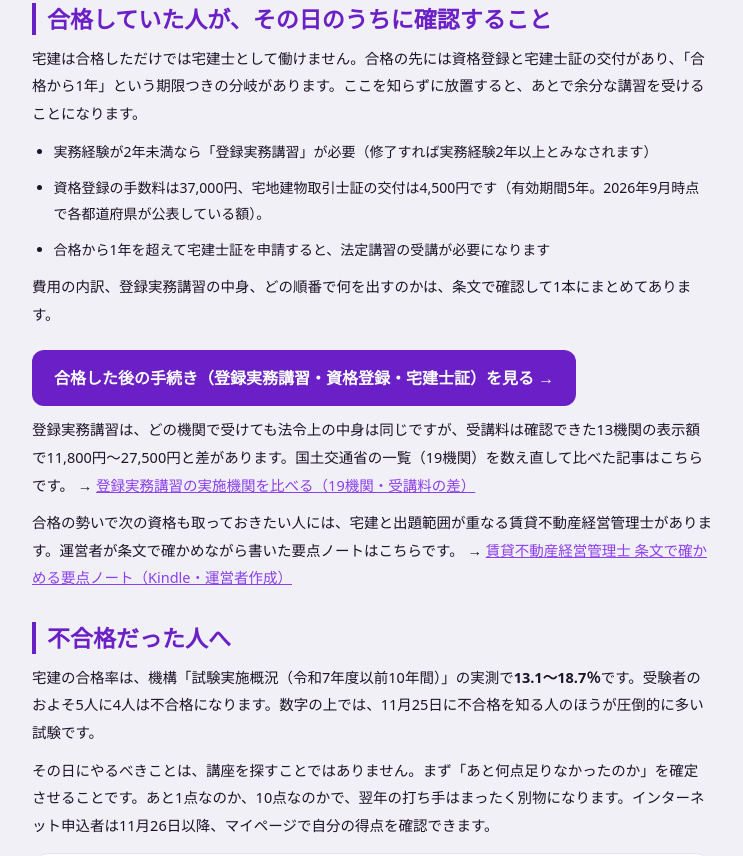
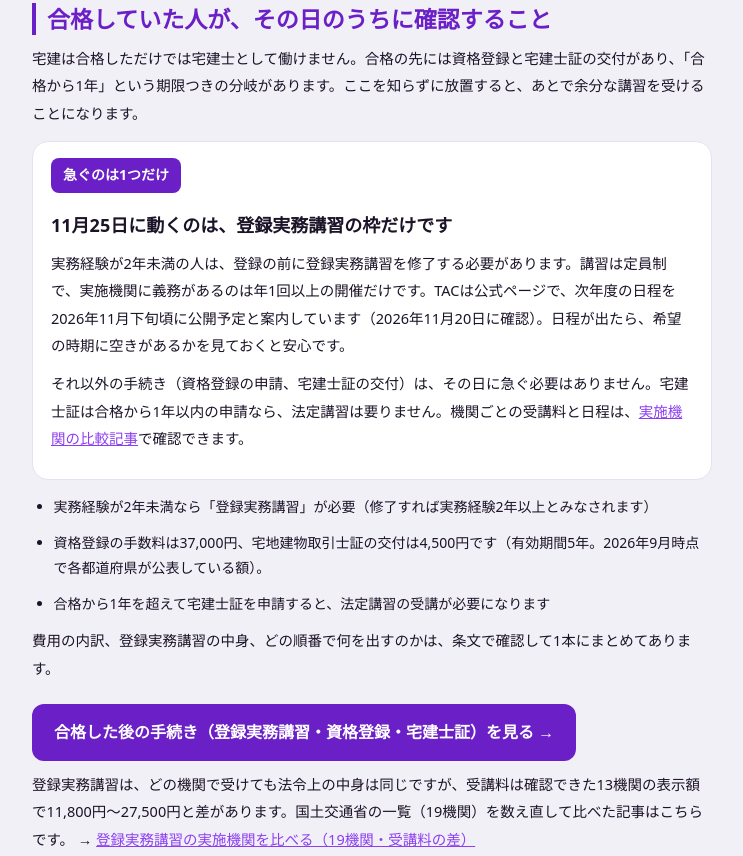
Before and after one commit to fujiken1016/takken-gym, a plain HTML site: page goukaku-happyou/index.html in a window 1280 px wide. Shown: the part 8376-9232 px from the top of the page, without its empty margins (268-1011 px from the left). Drawn offline with Linux system fonts and the light colour scheme.

Commit message:
合格後の導線(11/20): 合格発表ページ #goukaku 先頭に「11/25に動くのは登録実務講習の枠だけ」を追加(広告なし・#fugoukaku不変)
Co-Authored-By: Claude Sonnet 5.5 <noreply@anthropic.com>

```diff
--- a/goukaku-happyou/index.html
+++ b/goukaku-happyou/index.html
@@ -77,7 +77,7 @@
  .bars .vl{font-size:14px;color:var(--ink);line-height:1.85}
 </style>
 <!-- 構造化データ: FAQPage は 2026-05-07 に検索での表示が廃止されたため使わない（memory/article_quality_playbook.md §2-2）。現役の Article / BreadcrumbList のみ。 -->
-<script type="application/ld+json">{"@context":"https://schema.org","@type":"Article","headline":"宅建 合格発表【2026年度】令和8年11月25日9時30分｜確認方法と自分の点数はわかるのか","description":"令和8年度宅建試験の合格発表日・合否の確認手順・合格証書の届き方・不合格者への通知の有無、および令和8年度から始まる得点と解答内容の閲覧サービスを、実施機関の試験案内の原文で確認して整理したページ。","inLanguage":"ja","datePublished":"2026-09-03","dateModified":"2026-11-18","mainEntityOfPage":{"@type":"WebPage","@id":"https://takken.mainichi-lab.com/goukaku-happyou/"},"image":"https://takken.mainichi-lab.com/og.png","author":{"@type":"Organization","name":"宅建GYM"},"publisher":{"@type":"Organization","name":"宅建GYM","url":"https://takken.mainichi-lab.com/"}}</script>
+<script type="application/ld+json">{"@context":"https://schema.org","@type":"Article","headline":"宅建 合格発表【2026年度】令和8年11月25日9時30分｜確認方法と自分の点数はわかるのか","description":"令和8年度宅建試験の合格発表日・合否の確認手順・合格証書の届き方・不合格者への通知の有無、および令和8年度から始まる得点と解答内容の閲覧サービスを、実施機関の試験案内の原文で確認して整理したページ。","inLanguage":"ja","datePublished":"2026-09-03","dateModified":"2026-11-20","mainEntityOfPage":{"@type":"WebPage","@id":"https://takken.mainichi-lab.com/goukaku-happyou/"},"image":"https://takken.mainichi-lab.com/og.png","author":{"@type":"Organization","name":"宅建GYM"},"publisher":{"@type":"Organization","name":"宅建GYM","url":"https://takken.mainichi-lab.com/"}}</script>
 <script type="application/ld+json">
 {"@context":"https://schema.org","@type":"BreadcrumbList","itemListElement":[
 {"@type":"ListItem","position":1,"name":"宅建GYM","item":"https://takken.mainichi-lab.com/"},
@@ -312,6 +312,12 @@
   </figure>
   <h2 id="goukaku">合格していた人が、その日のうちに確認すること</h2>
   <p>宅建は合格しただけでは宅建士として働けません。合格の先には資格登録と宅建士証の交付があり、「合格から1年」という期限つきの分岐があります。ここを知らずに放置すると、あとで余分な講習を受けることになります。</p>
+  <div class="case">
+    <span class="tagline">急ぐのは1つだけ</span>
+    <p style="font-size:18px;font-weight:700;line-height:1.6;margin-bottom:6px">11月25日に動くのは、登録実務講習の枠だけです</p>
+    <p>実務経験が2年未満の人は、登録の前に登録実務講習を修了する必要があります。講習は定員制で、実施機関に義務があるのは年1回以上の開催だけです。TACは公式ページで、次年度の日程を2026年11月下旬頃に公開予定と案内しています（2026年11月20日に確認）。日程が出たら、希望の時期に空きがあるかを見ておくと安心です。</p>
+    <p>それ以外の手続き（資格登録の申請、宅建士証の交付）は、その日に急ぐ必要はありません。宅建士証は合格から1年以内の申請なら、法定講習は要りません。機関ごとの受講料と日程は、<a href="/blog/takken-jitsumu-koushu-hikaku">実施機関の比較記事</a>で確認できます。</p>
+  </div>
   <ul class="steps">
     <li>実務経験が2年未満なら「登録実務講習」が必要（修了すれば実務経験2年以上とみなされます）</li>
     <li>資格登録の手数料は37,000円、宅地建物取引士証の交付は4,500円です（有効期間5年。2026年9月時点で各都道府県が公表している額）。</li>
@@ -422,7 +428,7 @@
     <a class="linkrow" href="/">▸ 宅建GYMで問題を解く（無料・登録不要）</a>
   </div>
 
-  <p class="page-updated" data-page-updated style="margin:16px 0 6px;font-size:15px;line-height:1.9;color:var(--muted,#53536b);text-align:center">公開：<time datetime="2026-09-03">2026年9月3日</time>　最終更新：<time datetime="2026-11-18">2026年11月18日</time></p>
+  <p class="page-updated" data-page-updated style="margin:16px 0 6px;font-size:15px;line-height:1.9;color:var(--muted,#53536b);text-align:center">公開：<time datetime="2026-09-03">2026年9月3日</time>　最終更新：<time datetime="2026-11-20">2026年11月20日</time></p>
   <div class="foot">
     <a href="/">トップ</a><a href="/about">運営者情報</a><a href="/privacy">プライバシーポリシー</a><a href="/disclaimer">免責事項</a><a href="/contact">お問い合わせ</a>
     <div style="margin-top:10px">© 2026 宅建GYM ・ 運営：<a href="https://mainichi-lab.com/?utm_source=takken&utm_medium=site&utm_campaign=takken_goukaku_happyou&utm_content=footer">フジケン（毎日ラボ）</a></div>
```
